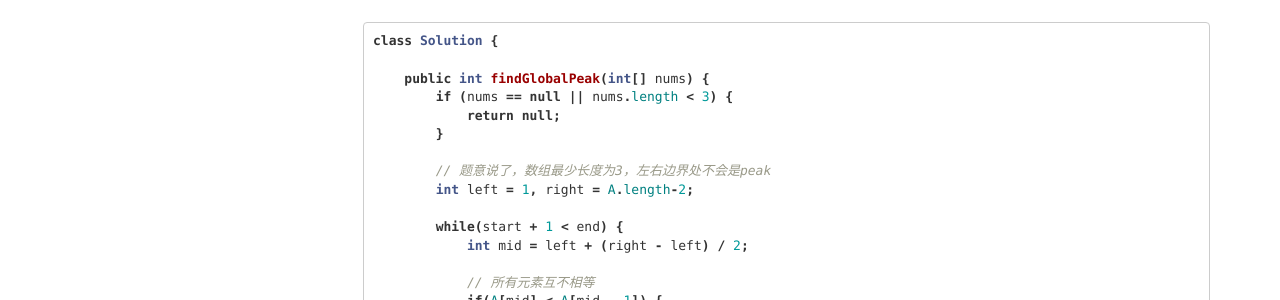
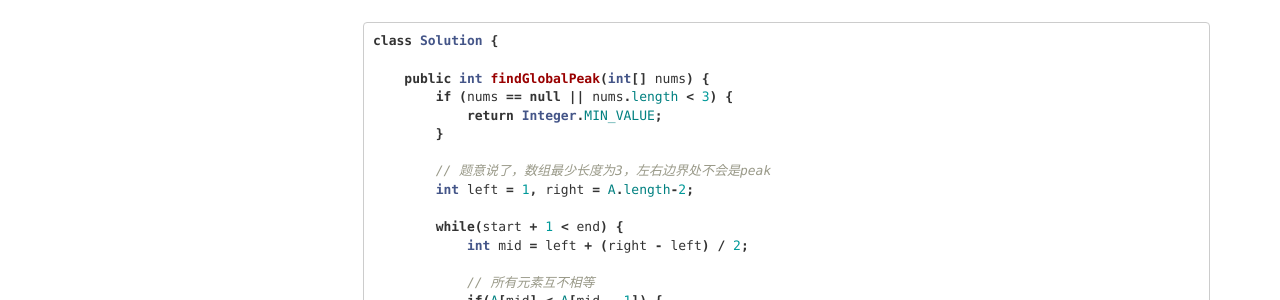
Before and after one commit to HungryOrc/hungryorc.github.io, a Jekyll site: the page built from pages/algorithm/algorithm_find_global_peak_in_A-shape_array.md, in a window 1280 px wide. Shown: the part 847-1147 px from the top of the page. Built offline with Jekyll 4.4.1, drawn with Linux system fonts in a browser that asks for light colours; nearby versions of some CDN libraries; comment, search, counter and statistics services are not loaded.

Commit message:
Update algorithm_find_global_peak_in_A-shape_array.md

```diff
--- a/pages/algorithm/algorithm_find_global_peak_in_A-shape_array.md
+++ b/pages/algorithm/algorithm_find_global_peak_in_A-shape_array.md
@@ -38,7 +38,7 @@ class Solution {
 
     public int findGlobalPeak(int[] nums) {
         if (nums == null || nums.length < 3) {
-            return null;
+            return Integer.MIN_VALUE;
         }
 
         // 题意说了，数组最少长度为3，左右边界处不会是peak
```
